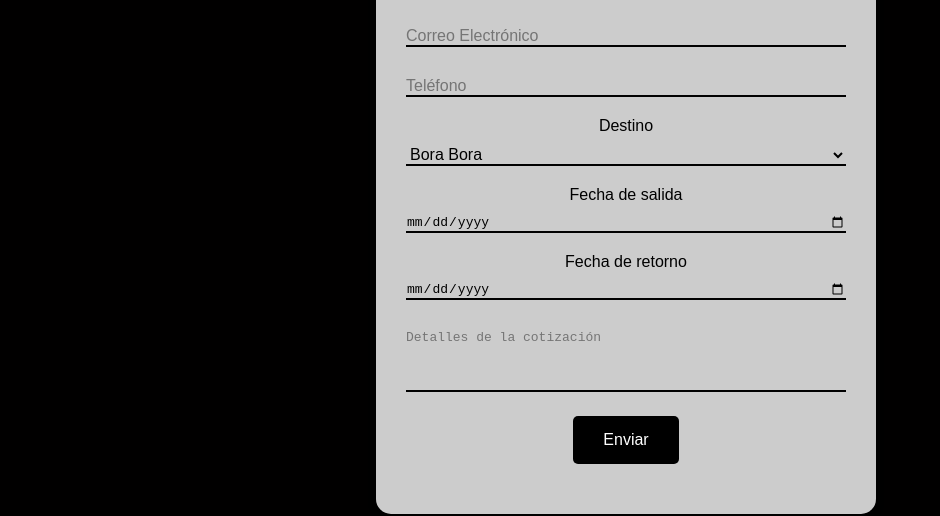
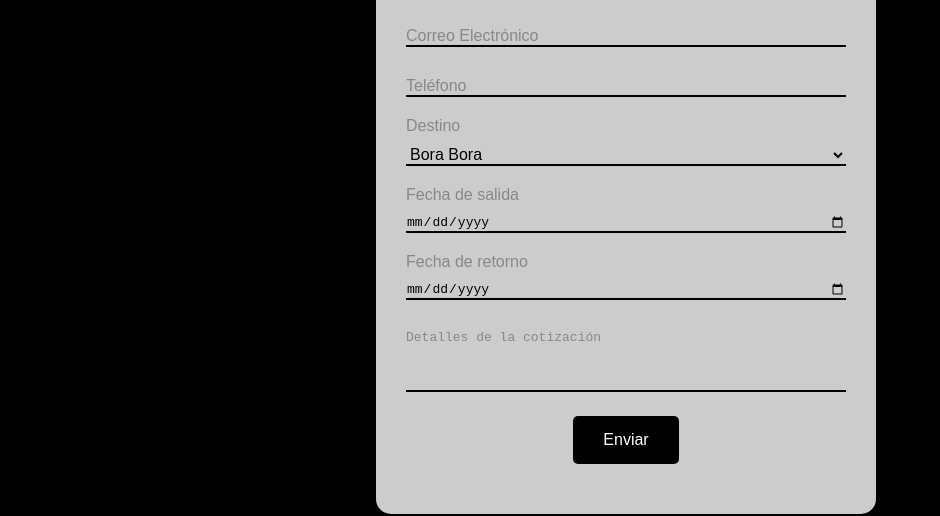
Before and after one commit to edilyrosa/euroviewapps, a plain HTML site: page cotizaciones.html in a window 1280 px wide. Shown: the part 290-806 px from the top of the page, without its empty margins (14-954 px from the left). Drawn offline with Linux system fonts and the light colour scheme.

Commit message:
Update styles.css - Solo añadir 2.0

```diff
--- a/styles.css
+++ b/styles.css
@@ -335,3 +335,14 @@ ooter.footer-grid {
     font-size: 0.9em;
     color: #ccc;
 }
+
+.form-group label{
+    text-align: left;
+    display: block;
+    color: #888;
+}
+
+.form-input::placeholder {
+    color: #888; /* Color gris claro */
+    opacity: 1; /* Para asegurar que el color se aplica en todos los navegadores */
+}
```
